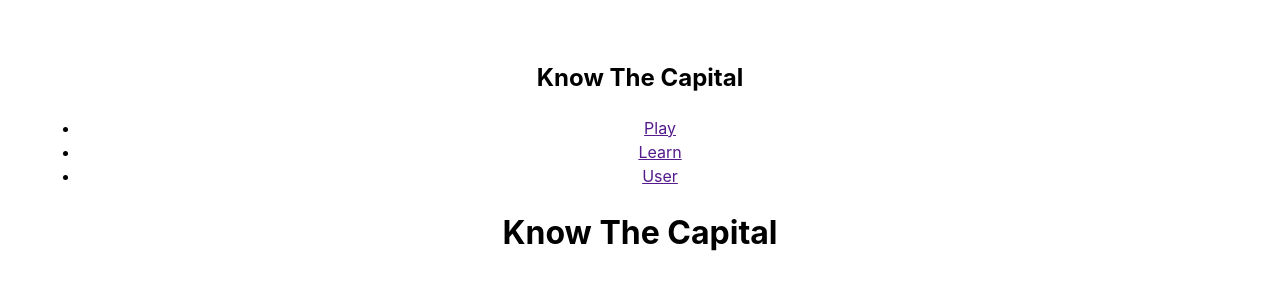
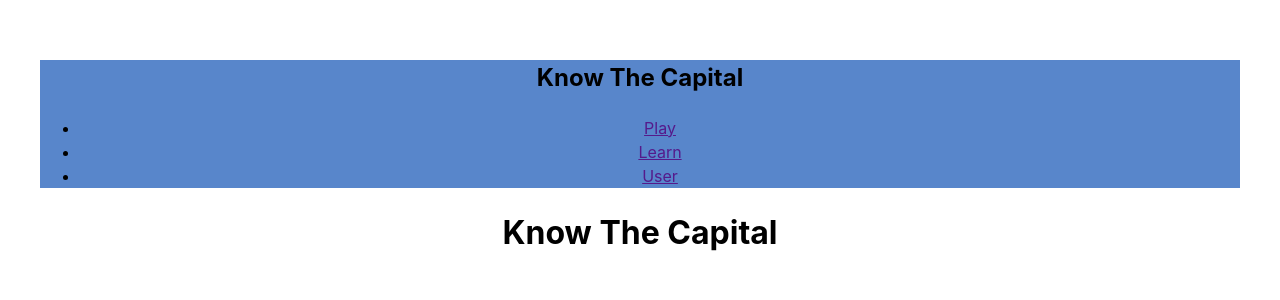
Before and after one commit to AlexNikolov2/Web-Dev-Bootcamp-Udemy, a React (Vite) app in the folder know-your-capital/front/: page / in a window 1280 px wide. Shown: the top 300 px of the page. Built offline with nearby package versions, Linux system fonts and the light colour scheme.

Commit message:
starting up the header, did a figma design hehe

```diff
--- a/know-your-capital/front/src/components/Header.css
+++ b/know-your-capital/front/src/components/Header.css
@@ -1,2 +1,3 @@
 header {
+  background-color: #5886cb;
 }
--- a/know-your-capital/front/src/index.css
+++ b/know-your-capital/front/src/index.css
@@ -1,3 +1,5 @@
+@import url("https://fonts.googleapis.com/css2?family=Luckiest+Guy&display=swap");
+
 :root {
   font-family: Inter, system-ui, Avenir, Helvetica, Arial, sans-serif;
   line-height: 1.5;
```
